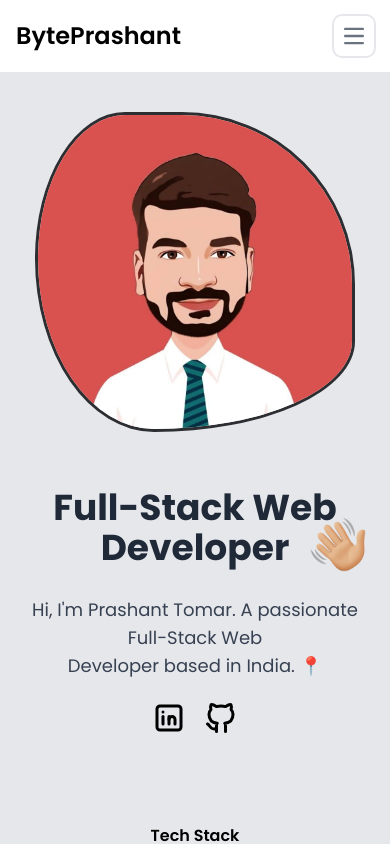
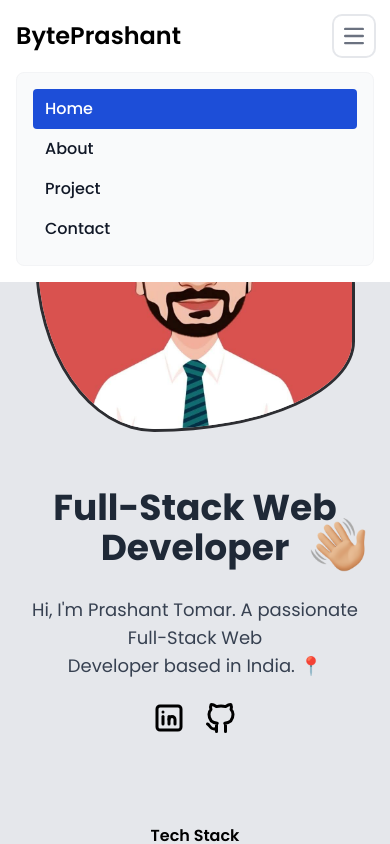
Before and after one commit to BytePrashant/Portfolio-site, a Next.js app: page / in a window 390 px wide. Both pictures are taken after a click on the button "Open main menu". Shown: the top 844 px of the page. Built offline with nearby package versions, Linux system fonts and the light colour scheme.

Commit message:
Navbar responsive

```diff
--- a/package.json
+++ b/package.json
@@ -11,7 +11,8 @@
   "dependencies": {
     "next": "14.0.3",
     "react": "^18",
-    "react-dom": "^18"
+    "react-dom": "^18",
+    "react-router-dom": "^6.22.0"
   },
   "devDependencies": {
     "@types/node": "20.11.5",
--- a/src/components/Appbar.tsx
+++ b/src/components/Appbar.tsx
@@ -1,11 +1,12 @@
+import { useState } from "react";
+
 export function Appbar() {
+  const [isMenuOpen, setIsMenuOpen] = useState(false);
+
   return (
     <nav className="bg-white border-gray-200 dark:bg-gray-900 dark:border-gray-700 font-custom1 fixed top-0 w-full z-10">
       <div className="max-w-screen-xl flex flex-wrap items-center justify-between mx-auto p-4">
-          <a
-            href="#"
-            className="flex items-center space-x-3 rtl:space-x-reverse"
-          >
+        <a href="#" className="flex items-center space-x-3 rtl:space-x-reverse">
           <span className="self-center text-2xl font-semibold whitespace-nowrap dark:text-white">
             BytePrashant
           </span>
@@ -16,6 +17,9 @@ export function Appbar() {
           className="inline-flex items-center p-2 w-10 h-10 justify-center text-sm text-gray-500 rounded-lg md:hidden hover:bg-gray-100 focus:outline-none focus:ring-2 focus:ring-gray-200 dark:text-gray-400 dark:hover:bg-gray-700 dark:focus:ring-gray-600"
           aria-controls="navbar-multi-level"
           aria-expanded="false"
+          onClick={() => {
+            setIsMenuOpen(!isMenuOpen);
+          }}
         >
           <span className="sr-only">Open main menu</span>
           <svg
@@ -35,13 +39,13 @@ export function Appbar() {
           </svg>
         </button>
         <div
-            className="hidden w-full md:block md:w-auto"
+          className={`w-full md:w-auto md:flex ${isMenuOpen ? 'block' : 'hidden'} md:translate-x-0 md:transition-none`}
           id="navbar-multi-level"
         >
           <ul className="flex flex-col font-medium p-4 md:p-0 mt-4 border border-gray-100 rounded-lg bg-gray-50 md:space-x-8 rtl:space-x-reverse md:flex-row md:mt-0 md:border-0 md:bg-white dark:bg-gray-800 md:dark:bg-gray-900 dark:border-gray-700">
             <li>
               <a
-                  href="#home"
+                href="/"
                 className="block py-2 px-3 text-white bg-blue-700 rounded md:bg-transparent md:text-blue-700 md:p-0 md:dark:text-blue-500 dark:bg-blue-600 md:dark:bg-transparent"
                 aria-current="page"
               >
--- a/src/pages/_app.tsx
+++ b/src/pages/_app.tsx
@@ -1,6 +1,14 @@
-import '@/styles/globals.css'
-import type { AppProps } from 'next/app'
+import "@/styles/globals.css";
+import type { AppProps } from "next/app";
+import Head from "next/head";
 
 export default function App({ Component, pageProps }: AppProps) {
-  return <Component {...pageProps} />
+  return (
+    <>
+      <Head>
+        <link rel="shortcut icon" href="/hero.jpg"/>
+      </Head>
+      <Component {...pageProps} />
+    </>
+  );
 }
```
Also changed, not shown: 1 other file (tests, documents, lock files or other folders). Lines whose indentation alone changed are shown as unchanged.
